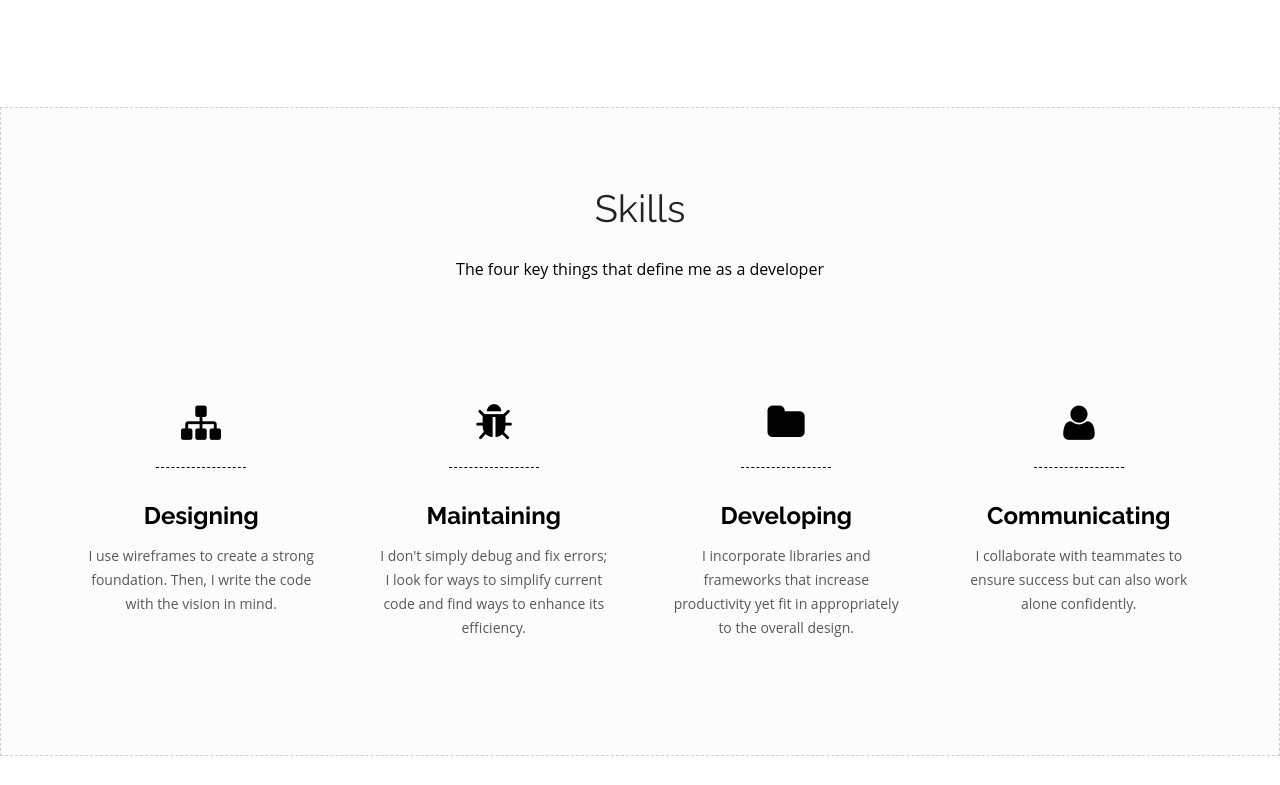
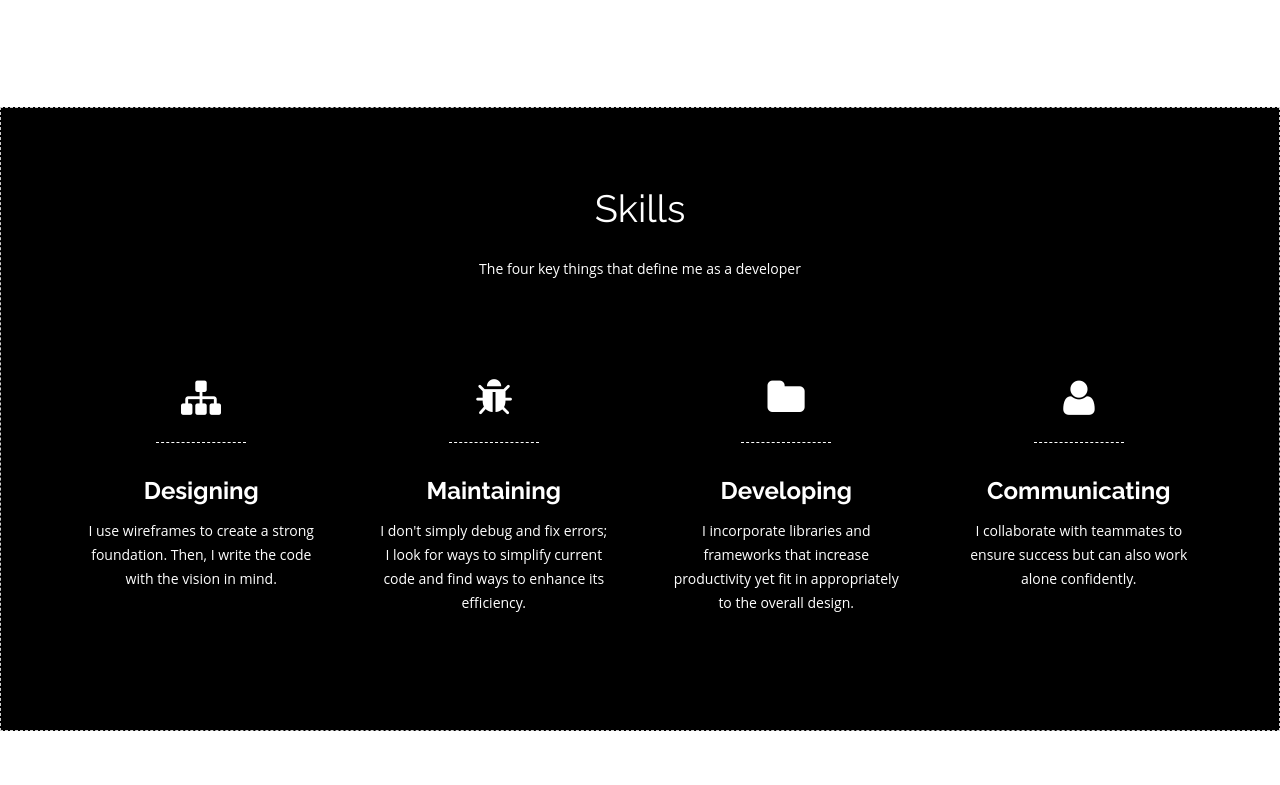
Before and after one commit to peichykeen/bootcamp, a website: page 1-HTML-CSS-JavaScript/Resume-Site/index.html in a window 1280 px wide. Shown: the part 1455-2240 px from the top of the page. Drawn offline with Linux system fonts and the light colour scheme.

Commit message:
color blocking

```diff
--- a/1-HTML-CSS-JavaScript/Resume-Site/css/style.css
+++ b/1-HTML-CSS-JavaScript/Resume-Site/css/style.css
@@ -486,11 +486,12 @@ a.read_more:hover {
 
 #service {
     padding: 80px 0px;
-    background: #fcfcfc;
+    background: #000;
     border: 1px dashed #cfcfcf;
 }
 #service h2{
   /* color: #fff; */
+  color: #FFF;
 }
 .service_wrapper {
     padding: 40px 0 0px;
@@ -511,7 +512,7 @@ a.read_more:hover {
     width: 90px;
     height: 85px;
     margin: 0px auto 25px;
-    border-bottom: 1px dashed #000000;
+    border-bottom: 1px dashed #FFF;
 }
 
 
@@ -525,7 +526,7 @@ a.read_more:hover {
 }
 
 .service_icon i {
-  color: #000000;
+  color: #FFF;;
   font-size: 40px;
   margin-top: 0;
   position: relative;
@@ -539,13 +540,14 @@ a.read_more:hover {
     font-family: 'Raleway', sans-serif;
     font-weight: 600;
     font-size: 24px;
-    color: #000;
+    color: #FFF;;
     margin: 35px 0 15px;
 }
-#service h6{/* color:#fff; */}
+
+#service h6,
 .service_block p {
     font-size: 14px;
-    color: #585858;
+    color: #FFF;;
     margin: 0 0 35px 0;
 }
 
```
